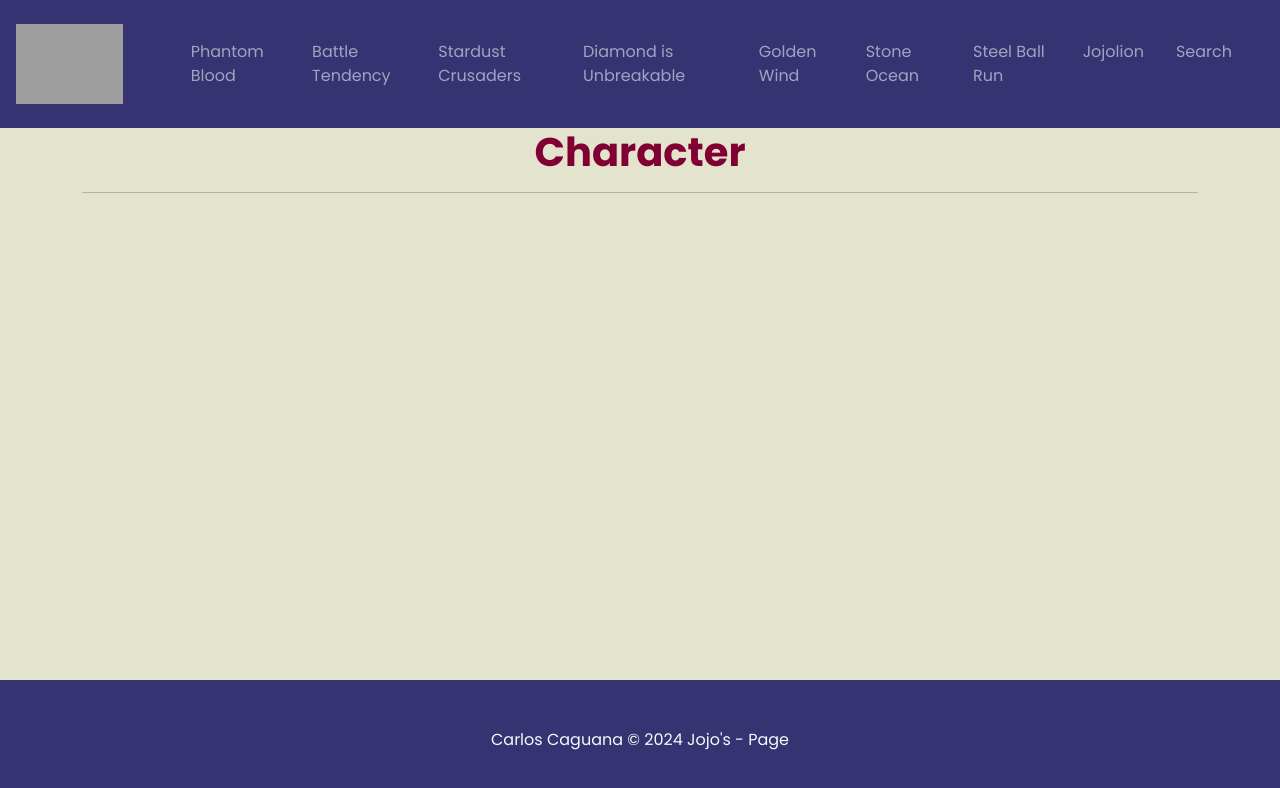
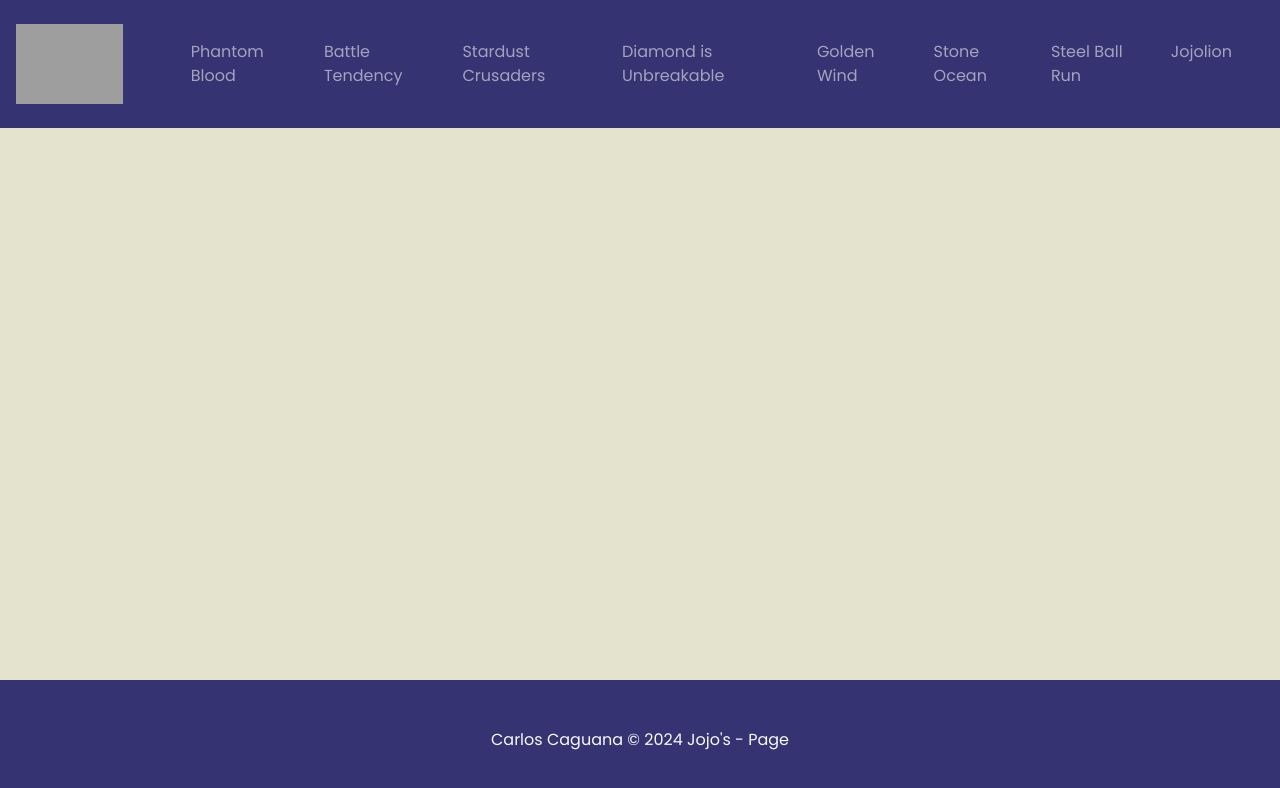
Before and after one commit to Carlosmarrano/JojoPage, a React (Vite) app: page /CharacterRedirect in a window 1280 px wide. Shown: the top 788 px of the page. Built offline with nearby package versions, Linux system fonts and the light colour scheme; grey boxes are pictures that could not be loaded; a web font is replaced by a local one.

Commit message:
Search eliminado del Navbar

```diff
--- a/src/Jojos/pages/CharacterRedirect.jsx
+++ /dev/null
@@ -1,15 +0,0 @@
-import { JojoList } from "../Components/JojoList"
-
-
-
-
-export const CharacterRedirect = () => {
-
-    return(
-        <>
-            <h1>Character</h1>
-            <hr/>
-
-        </>
-    )
-}
--- a/src/Jojos/pages/SearchPage.jsx
+++ /dev/null
@@ -1,6 +0,0 @@
-
-
-export const SearchPage = () => {
-
-    <h1>Search</h1>
-}
--- a/src/Jojos/pages/index.js
+++ b/src/Jojos/pages/index.js
@@ -3,7 +3,6 @@ export * from './DiamondIsUnbreakablePage';
 export * from './GoldenWindPage';
 export * from './JojolionPage';
 export * from './PhantomBloodPage';
-export * from './SearchPage';
 export * from './StardustCrusadersPage';
 export * from './SteelBallRunPage';
 export * from './StoneOceanPage';
--- a/src/Jojos/routes/JojoRoutes.jsx
+++ b/src/Jojos/routes/JojoRoutes.jsx
@@ -1,15 +1,11 @@
 import { Navigate, Route, Routes } from "react-router-dom"
-import { BattleTendency, DiamondIsUnbreakable, GoldenWind, HomePage, JoJolion, PhantomBlood, SearchPage, StardustCrusaders, SteelBallRun, StoneOcean } from "../pages"
+import { BattleTendency, DiamondIsUnbreakable, GoldenWind, HomePage, JoJolion, PhantomBlood, StardustCrusaders, SteelBallRun, StoneOcean } from "../pages"
 import { JojoPage } from "../pages/JojoPage"
-
-import {  CharacterRedirect } from "../pages/CharacterRedirect"
-
 
 export const JojoRoutes = () => {
 
     return(
         <>
-
             <div className="container">
                 <Routes>
                     <Route path="/HomePage" element={ < HomePage /> }/>
@@ -22,12 +18,7 @@ export const JojoRoutes = () => {
                     <Route path="/SteelBallRun" element={ < SteelBallRun /> }/>
                     <Route path="/JoJolion" element={ < JoJolion /> }/>
 
-                    <Route path="name/:id" element={ < SearchPage /> }/>
-
                     <Route path="jojo/:id" element={ <JojoPage/>}/>
-
-                    <Route path="CharacterRedirect" element={ <CharacterRedirect/>}/>
-
 
                     <Route path="/" element={ <Navigate to="/HomePage"/> } />
                 </Routes>
--- a/src/ui/components/Navbar.jsx
+++ b/src/ui/components/Navbar.jsx
@@ -25,7 +25,6 @@ export const Navbar = () => {
                         <NavLink className={({ isActive }) => `nav-item nav-link ${isActive ? 'active' : ''}`} to="StoneOcean">Stone Ocean</NavLink>
                         <NavLink className={({ isActive }) => `nav-item nav-link ${isActive ? 'active' : ''}`} to="SteelBallRun">Steel Ball Run</NavLink>
                         <NavLink className={({ isActive }) => `nav-item nav-link ${isActive ? 'active' : ''}`} to="JoJolion">Jojolion</NavLink>
-                        <NavLink className={({ isActive }) => `nav-item nav-link ${isActive ? 'active' : ''}`} to="/name">Search</NavLink>
                     </div>
                 </div>
             </nav>
```
